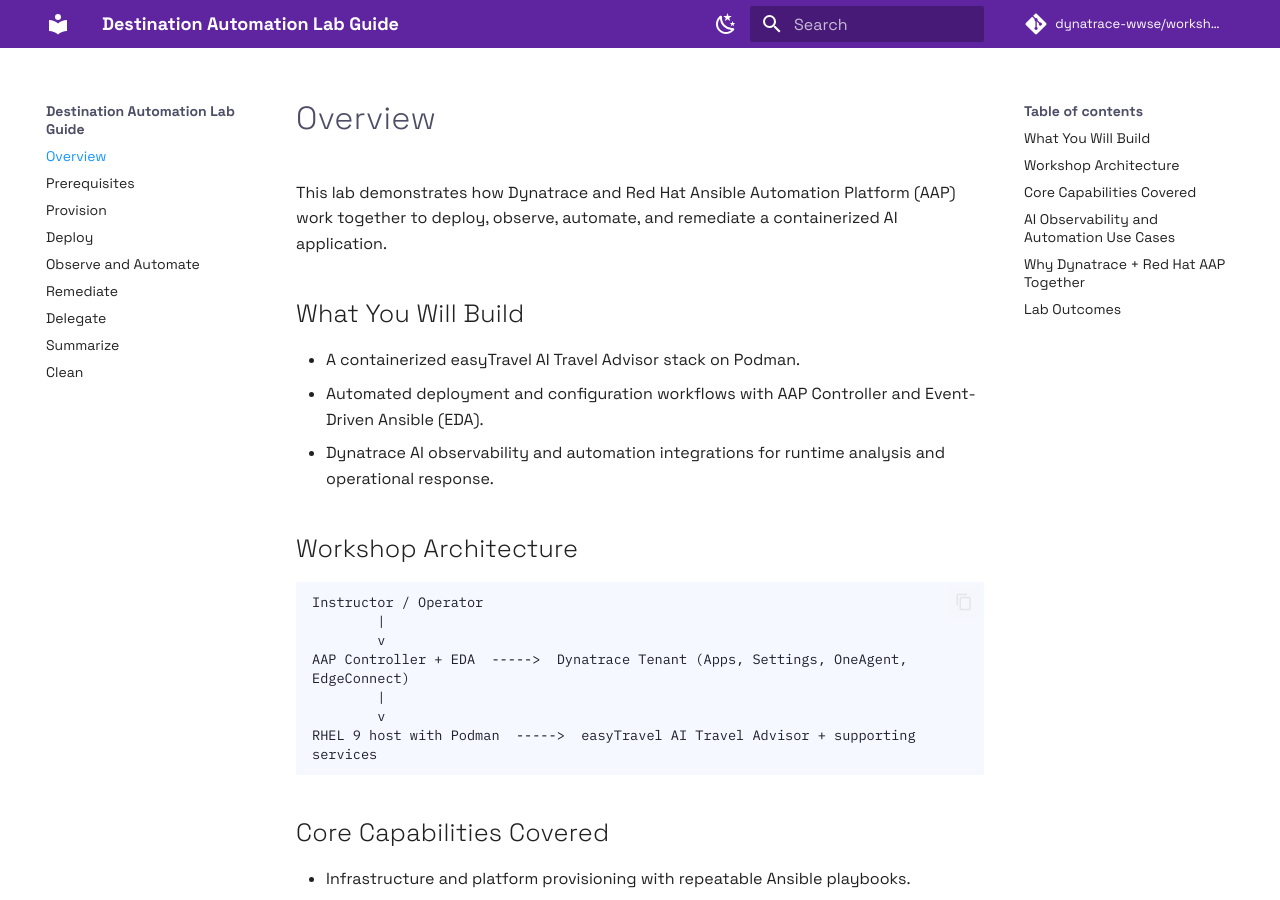
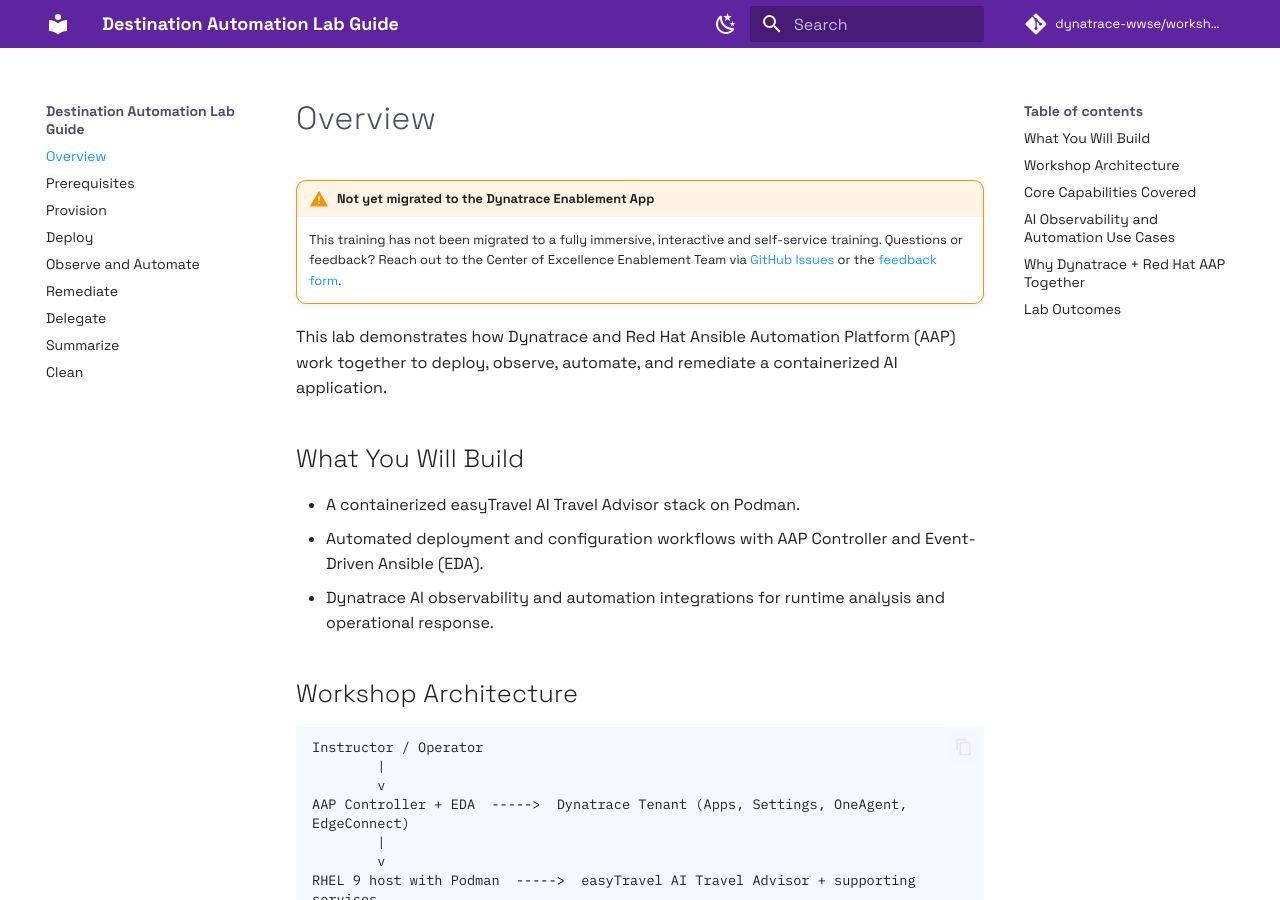
Before and after one commit to dynatrace-wwse/workshop-destination-automation, an MkDocs documentation site: the page built from docs/lab-guide/overview.md, in a window 1280 px wide and 900 px high. Built offline with MkDocs 1.6.1 and Material for MkDocs 9.7.7, drawn with Linux system fonts in a browser that asks for light colours; comment, search, counter and statistics services are not loaded.

Commit message:
docs: add Enablement App migration status banner (#12)
Adds a status banner to the first documentation page so a learner can tell, from
both the GitHub Pages docs and the Dynatrace Enablement App, whether this training
is delivered as an immersive, interactive, self-service training inside the app.

The banner is literal inline Markdown rather than a shared docs/snippets/ include.
The Enablement App importer strips `--8<-- "snippets/..."` lines
(stripSnippetIncludes in api/import-lab.helpers.ts), so a snippet-based banner
would render on GitHub Pages and silently disappear in the app.

Verified to render in both surfaces:
  - Python-Markdown `admonition`            -> <div class="admonition ...">
  - the app's stripSnippetIncludes() then
    preprocessMarkdown()                    -> <div data-admonition="...">

No mkdocs nav, no YAML front matter and no other page is touched, so the app's
step ordering and catalog metadata are unchanged.

```diff
--- a/docs/lab-guide/overview.md
+++ b/docs/lab-guide/overview.md
@@ -1,4 +1,10 @@
 # Overview
+
+!!! warning "Not yet migrated to the Dynatrace Enablement App"
+    This training has not been migrated to a fully immersive, interactive and self-service training.
+    Questions or feedback? Reach out to the Center of Excellence Enablement Team via
+    [GitHub Issues](https://github.com/dynatrace-wwse/codespaces-framework/issues)
+    or the [feedback form](https://forms.office.com/r/QaCx6VAJe8).
 
 This lab demonstrates how Dynatrace and Red Hat Ansible Automation Platform (AAP) work together to deploy, observe, automate, and remediate a containerized AI application.
 
```
